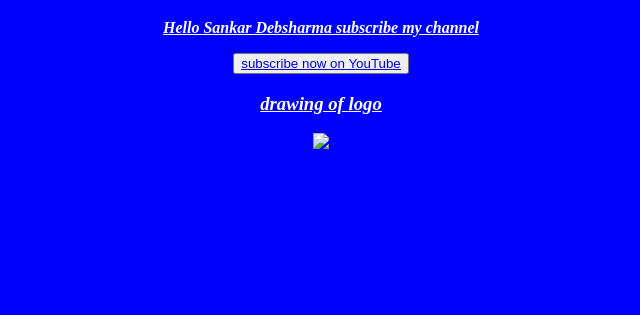
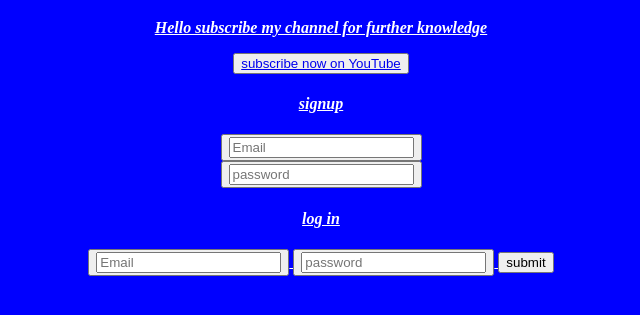
Before and after one commit to Technoultimate/TechMrith, a plain HTML site: page index.html in a window 1280 px wide. Shown: the part 61-376 px from the top of the page, without its empty margins (319-959 px from the left). Drawn offline with Linux system fonts and the light colour scheme.

Commit message:
Add files via upload

```diff
--- a/index.html
+++ b/index.html
@@ -5,13 +5,20 @@
  <font face="bookman old style"><b><i><u><center>
  <h1> Mr ultimate Facts </h1>
  <p>
- Hello Sankar Debsharma subscribe my channel<br>
+ Hello subscribe my channel for further knowledge<br>
  </p>
  <button><a href ="https://youtube.com/c/MRULTIMATEFACTSCLUB"
  >subscribe now on YouTube</a></button>
- <h3>drawing of <em>logo</em>
- </h3>
- <img src ="IMG_20220814_123928.jpg">
+ <h4> signup</h4>
+<button> <input type="text"placeholder ="Email"></button>
+ <br>
+ <button><input type="password"placeholder ="password"></button>
+ <h4> log in</h4>
+ <button><strong><input type ="text"placeholder="Email"></strong></button>
+<button> <strong><input type="password"placeholder="password">
+ </strong></button>
+
+ <button>submit</button>
  </body>
  </html>
  </head>
```
